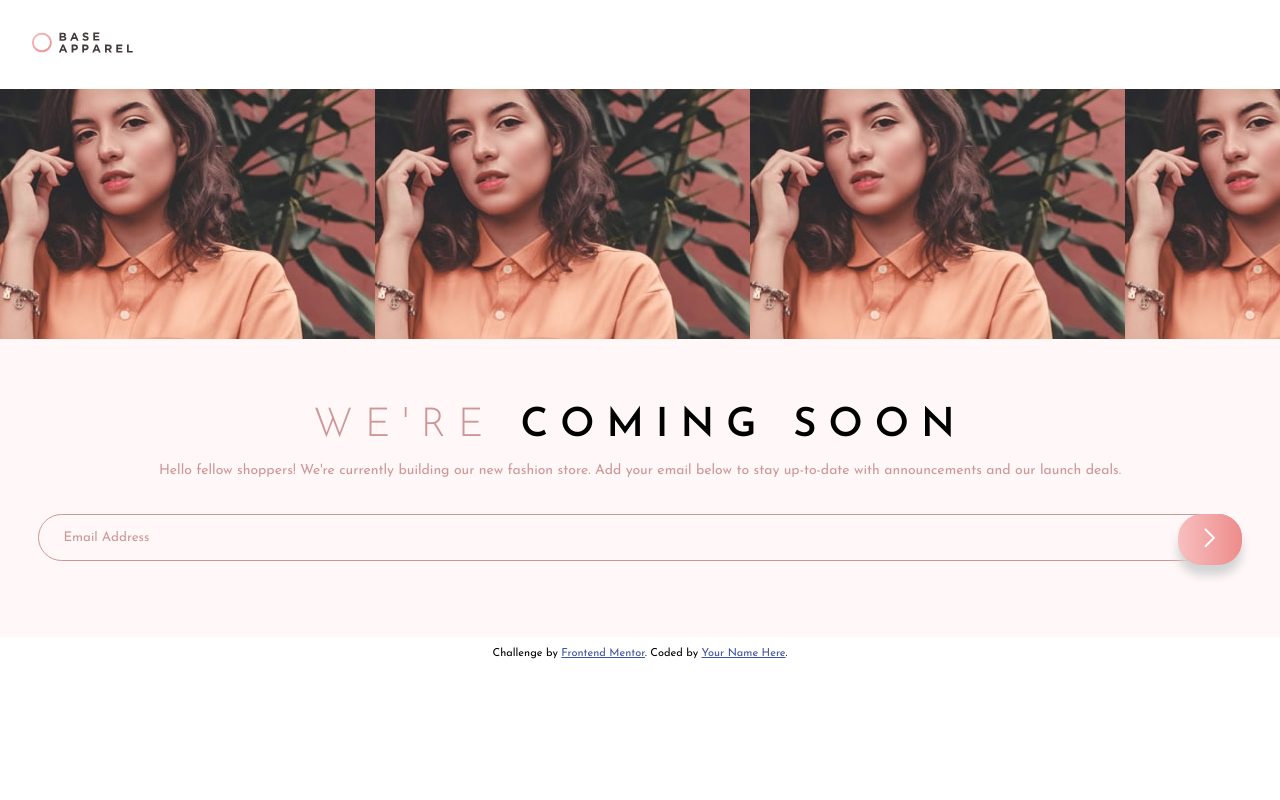
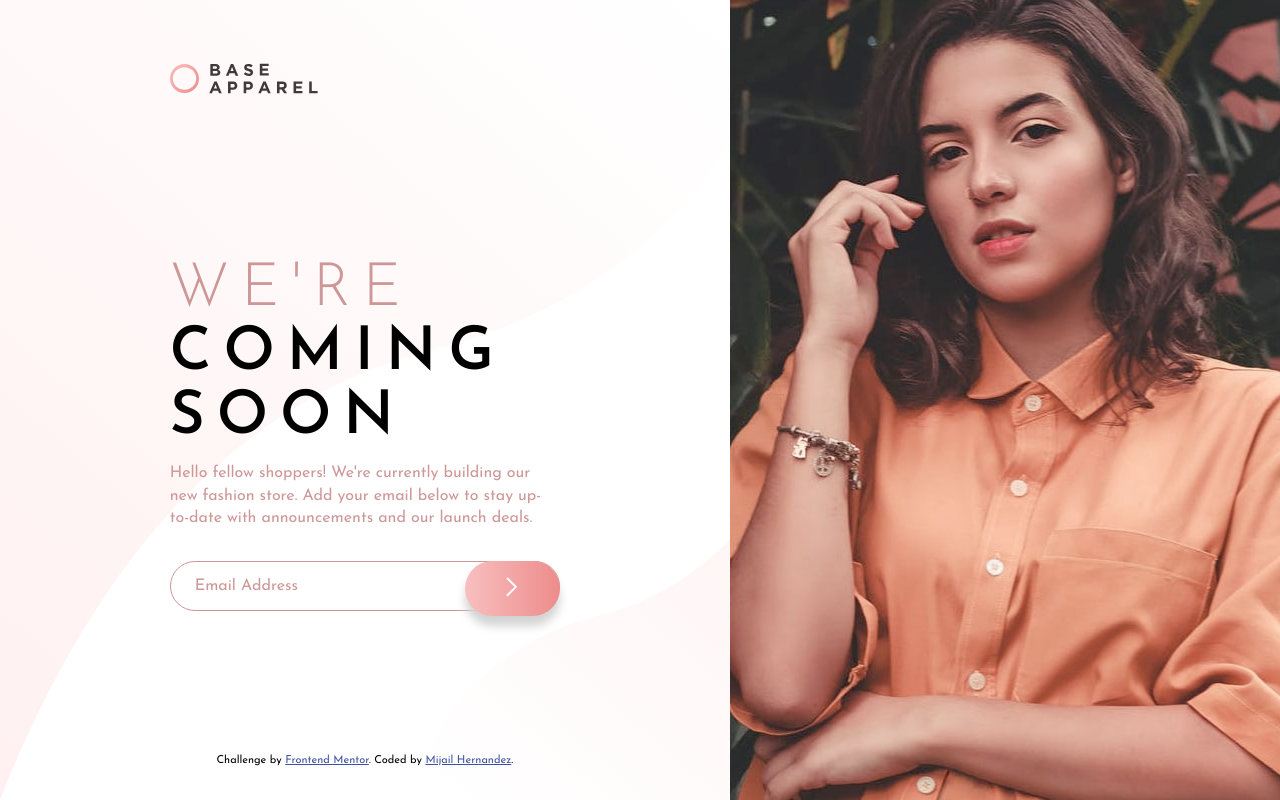
Before and after one commit to MishaHernandez/coming-soon-page, a plain HTML site: page index.html in a window 1280 px wide. Drawn offline with Linux system fonts and the light colour scheme.

Commit message:
feat: added desktop gridlayout, javascript code

```diff
--- a/index.html
+++ b/index.html
@@ -12,12 +12,14 @@
 </head>
 <body>
 
+  <div class="container">
+
     <header class="header">
       <img src="images/logo.svg" alt="Apparel logo">
     </header>
 
     <div class="hero-img">
-    <!-- imagen de chica -->
+      <!-- picture girl -->
     </div>
 
     <main class="main">
@@ -29,9 +31,9 @@
         Add your email below to stay up-to-date with announcements and our launch deals.
       </p>
 
-    <form class="form">
-      <input class="form__email" type="email" placeholder="Email Address" title="E-mail">
-      <img class="form__error-icon" src="images/icon-error.svg" alt="error icon">
+      <form class="form" id="form" action="#">
+        <input id="email" class="form__email" type="email" placeholder="Email Address" title="E-mail" required>
+        <img id="error-icon" class="form__error-icon" src="images/icon-error.svg" alt="error icon">
         <button id="submit" class="form__btn-submit" type="submit" title="Submit button">
           <img src="images/icon-arrow.svg" alt="arrow icon">
         </button>
@@ -43,9 +45,11 @@
     <footer class="footer">
       <p class="attribution">
         Challenge by <a href="https://www.frontendmentor.io?ref=challenge" target="_blank">Frontend Mentor</a>.
-      Coded by <a href="#">Your Name Here</a>.
+        Coded by <a href="#">Mijail Hernandez</a>.
       </p>
     </footer>
+
+  </div>
 
   <script src="script.js"></script>
 </body>
--- a/script.js
+++ b/script.js
@@ -0,0 +1,29 @@
+const form = document.getElementById('form')
+const email = document.getElementById('email')
+const errorIcon = document.getElementById('error-icon')
+const errorMsg = document.getElementById('error-msg')
+
+form.addEventListener('submit', (e)=> {
+    e.preventDefault()
+    emailValidate()
+})
+
+email.addEventListener('change', (e)=> {
+    const selectedInput = e.target
+
+    if (selectedInput.value.trim().length > 0) {
+        errorIcon.classList.remove('error-icon--active')
+    } else {
+        errorIcon.classList.add('error-icon--active')
+    }
+})
+
+const emailValidate = () => {
+    const emailRegex = /^(([^<>()\[\]\\.,:\s@"]+(\.[^<>()\[\]\\.,:\s@"]+)*)|(".+"))@((\[[0-9]{1,3}\.[0-9]{1,3}\.[0-9]{1,3}\.[0-9]{1,3}])|(([a-zA-Z\-0-9]+\.)+[a-zA-Z]{2,}))$/
+
+    if (emailRegex.test(email.value)) {
+        errorMsg.classList.remove('error-msg--active')
+    } else {
+        errorMsg.classList.add('error-msg--active')
+    }
+}
--- a/style.css
+++ b/style.css
@@ -14,8 +14,11 @@ body {
     margin: 0;
     padding: 0;
     font-size: 16px;
+}
+
+/* Main component Styles */
+.container {
     font-family: var(--font-josefin);
-
     display: grid;
     grid-template-columns: repeat(2, 1fr);
     grid-template-rows: repeat(4, auto);
@@ -24,8 +27,6 @@ body {
                          "main      main"
                          "footer    footer";
 }
-
-/* Main component Styles */
 .header {
     padding: 2rem;
 
@@ -42,16 +43,17 @@ body {
 }
 .main {
     padding: 2.5rem 2.4rem;
-    background-color: #FFF7F8;
 
     grid-area: main;
+}
+.main__title, .main__paragraph {
+    text-align: center;
 }
 .main__title {
     margin-top: 1.6rem;
     margin-bottom: 12px;
     font-size: 40px;
     text-transform: uppercase;
-    text-align: center;
     letter-spacing: 12px;
     line-height: 2.7rem;
 }
@@ -62,7 +64,6 @@ body {
 .main__paragraph {
     margin-top: 0;
     margin-bottom: 2rem;
-    text-align: center;
     font-size: 14px;
     line-height: 1.4rem;
     color: var(--desaturated-red);
@@ -129,3 +130,54 @@ body {
 .attribution a {
     color: hsl(228, 45%, 44%);
 }
+
+/* Media queries */
+@media (min-width: 1200px) {
+    .container {
+        height: 100vh;
+        grid-template-columns: 57% 43%;
+        grid-template-rows: 20% 70% 10%;
+        grid-template-areas: "header    hero-img"
+                             "main      hero-img"
+                             "footer    hero-img";
+        background-image: url(images/bg-pattern-desktop.svg);
+    }
+    .header {
+        padding: 0 2.4rem;
+    }
+    .header img {
+        height: 31px;
+    }
+    .hero-img {
+        height: 100%;
+        background-image: url(images/hero-desktop.jpg);
+        background-size: cover;
+    }
+    .main__title, .main__paragraph {
+        text-align: left;
+    }
+    .main__title  {
+        font-size: 60px;
+        line-height: 4rem;
+    }
+    .main__paragraph {
+        font-size: 1rem;
+    }
+    .form__email {
+        font-size: 1rem;
+    }
+    .form__btn-submit {
+        padding: 16px 2.6rem;
+        border-radius: 2.6rem;
+    }
+    .footer {
+        background-color: inherit;
+    }
+    /* common clases */
+    .header, .main {
+        width: 64%;
+    }
+    .header, .main, .footer {
+        margin: auto;
+    }
+}
```
Lines whose indentation alone changed are shown as unchanged.
